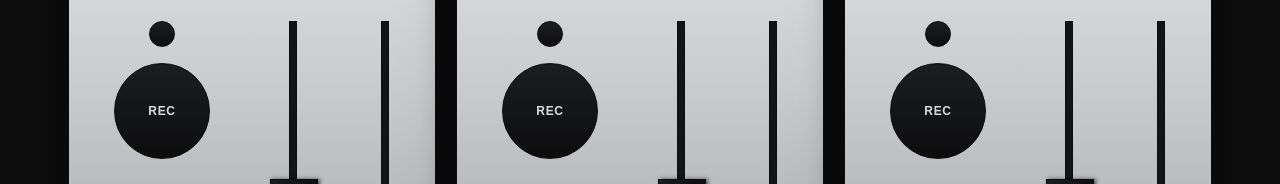
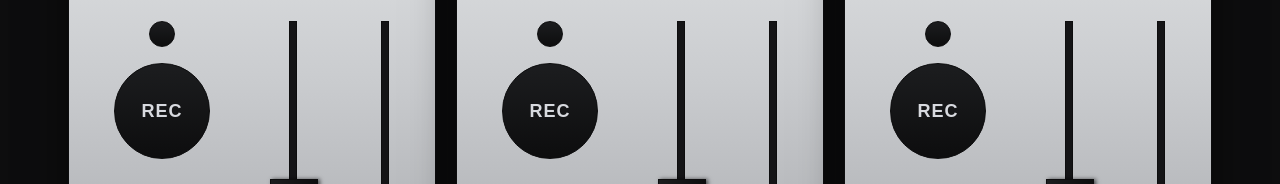
Before and after one commit to VladislavGeneralov/webloooper, a plain HTML site: page index.html in a window 1280 px wide. Shown: the part 235-419 px from the top of the page. Drawn offline with Linux system fonts and the light colour scheme.

Commit message:
Make REC/STOP button text --font-lg instead of --font-sm
It reads more as the button's label (like ORIG/LOW/SHUFFLE) than a
live status readout, so it belongs with --font-lg.

Co-Authored-By: Claude Sonnet 5 <noreply@anthropic.com>

```diff
--- a/index.html
+++ b/index.html
@@ -311,7 +311,7 @@
       min-width: 0;
       padding: 0;
       border-radius: 50%;
-      font-size: var(--font-sm);
+      font-size: var(--font-lg);
     }
 
     /* REC LED: flat lit/unlit color swap, no glow halo. */
```
